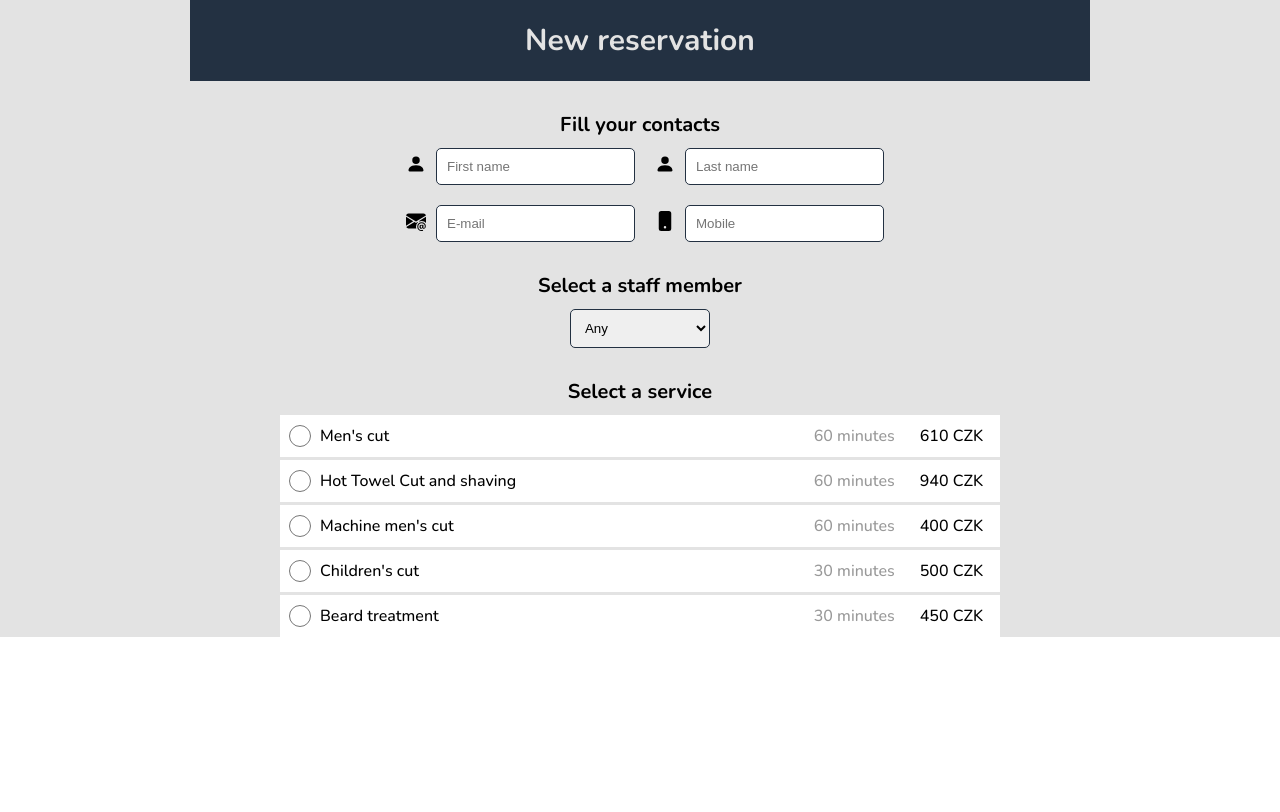
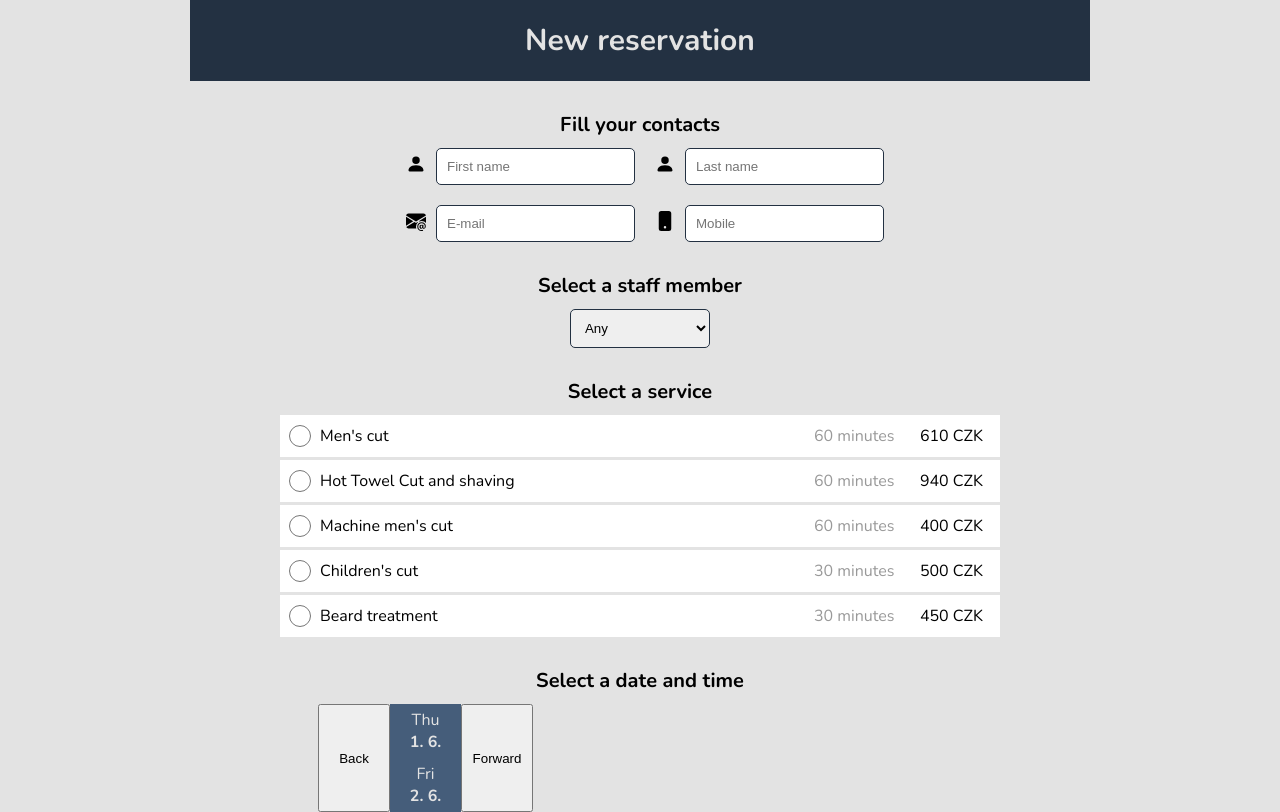
Before and after one commit to KarelSmola/reservation-system, a React (Create React App) app: page / in a window 1280 px wide. Built offline with nearby package versions, Linux system fonts and the light colour scheme.

Commit message:
Component Slots added and styling started.

```diff
--- a/src/App.js
+++ b/src/App.js
@@ -3,6 +3,7 @@ import Header from "./components/Header";
 import UserForm from "./components/UserForm";
 import StaffMember from "./components/StaffMember";
 import Services from "./components/Services";
+import Slots from "./components/Slots";
 
 import Wrapper from "./components/UI/Wrapper";
 
@@ -14,6 +15,7 @@ const App = () => {
         <UserForm />
         <StaffMember />
         <Services />
+        <Slots />
       </Wrapper>
     </div>
   );
--- /dev/null
+++ b/src/components/Slots.js
@@ -0,0 +1,32 @@
+import React from "react";
+
+const newDate = new Date();
+
+const day = newDate.getDay();
+const date = newDate.getDate();
+const month = newDate.getMonth() + 1;
+const days = ["Sun", "Mon", "Tue", "Wed", "Thu", "Fri", "Sat"];
+
+const Slots = () => {
+  return (
+    <div className="slots">
+      <h2 className="slots__title">Select a date and time</h2>
+      <div className="slots__content-wrap">
+        <button className="slots__switch-week-btn">Back</button>
+        <ul className="slots__week-slots">
+          <li className="slots__day-slot-wrap">
+            <p className="slots__week-day">{days[day]}</p>
+            <p className="slots__date">{`${date}. ${month}.`}</p>
+          </li>
+          <li className="slots__day-slot-wrap">
+            <p className="slots__week-day">{days[day + 1]}</p>
+            <p className="slots__date">{`${date + 1}. ${month}.`}</p>
+          </li>
+        </ul>
+        <button className="slots__switch-week-btn">Forward</button>
+      </div>
+    </div>
+  );
+};
+
+export default Slots;
--- a/src/sass/_base.scss
+++ b/src/sass/_base.scss
@@ -10,4 +10,5 @@ html {
 
 body {
   font-family: $font-primary;
+  font-weight: $font-weight-light;
 }
--- /dev/null
+++ b/src/sass/components/_slots.scss
@@ -0,0 +1,38 @@
+.slots {
+  @include componentMainGrid;
+
+  &__title {
+    font-size: $font-size-title-2;
+  }
+
+  &__content-wrap {
+    display: grid;
+    grid-template-columns: repeat(9, 1fr);
+  }
+
+  &__switch-week-btn {
+  }
+
+  &__week-slots {
+    list-style: none;
+  }
+
+  &__day-slot-wrap {
+    display: grid;
+    justify-items: center;
+    padding: 0.5rem 2rem;
+    background-color: $color-second;
+    color: $color-fourth;
+    font-size: $font-size-normal;
+  }
+
+  &__week-day {
+  }
+
+  &__date {
+    font-weight: $font-weight-bold;
+  }
+
+  &__forward-btn {
+  }
+}
--- a/src/sass/features/_variables.scss
+++ b/src/sass/features/_variables.scss
@@ -14,3 +14,7 @@ $font-size-title-1: 3rem;
 $font-size-title-2: 2rem;
 
 $font-primary: "Nunito";
+
+$font-weight-light: 300;
+$font-weight-medium: 500;
+$font-weight-bold: 700;
--- a/src/sass/main.scss
+++ b/src/sass/main.scss
@@ -4,6 +4,7 @@
 
 // Components
 @import "./components/header";
+@import "./components/slots";
 @import "./components/services";
 @import "./components/staff-member";
 @import "./components/user-form";
```
